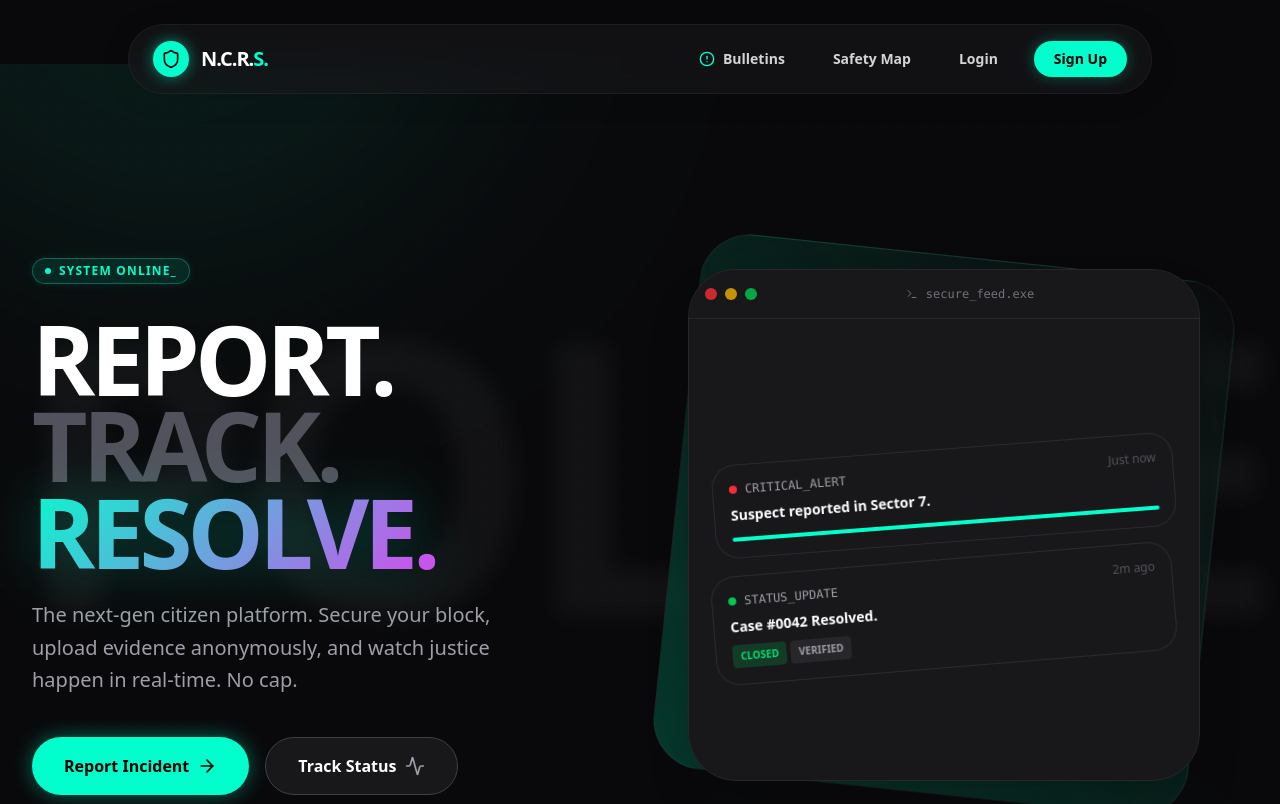
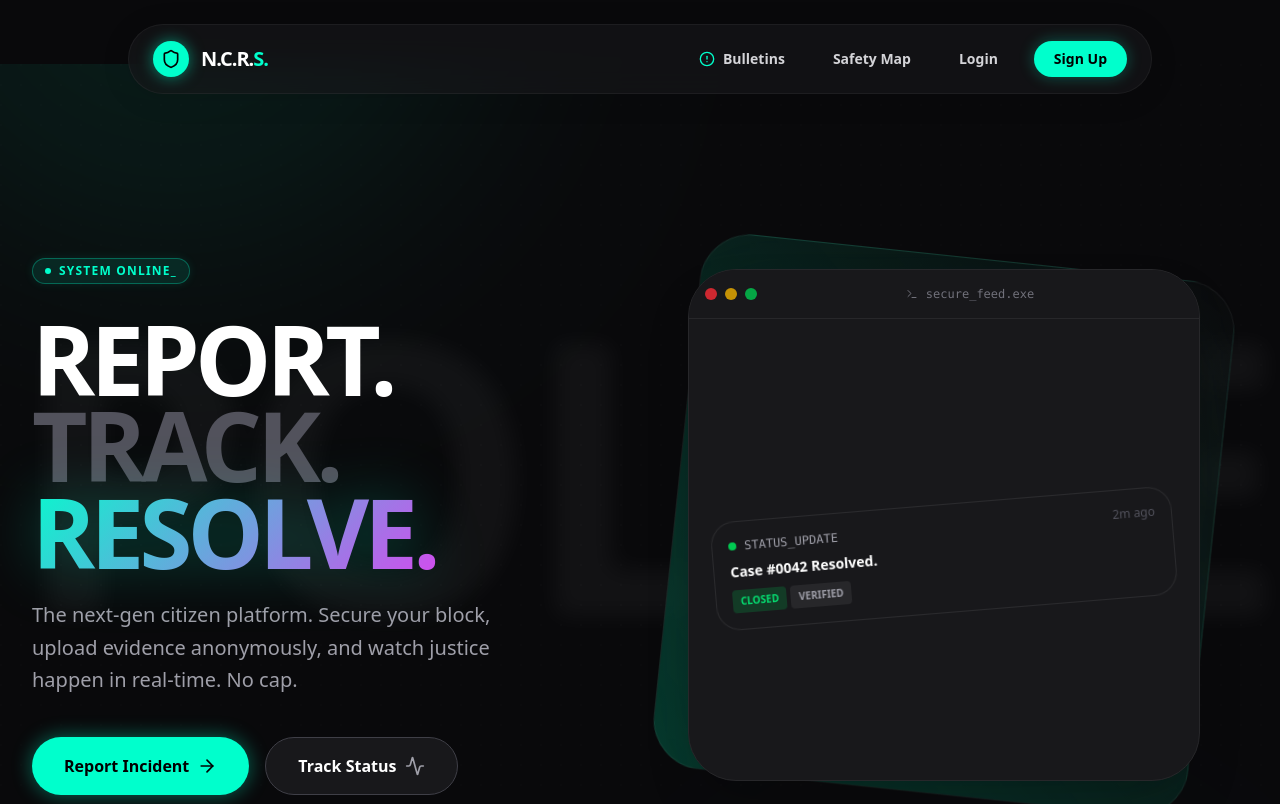
Before and after one commit to Deekshantpower2507/police-reporting-system, a React (Vite) app in the folder client/: page / in a window 1280 px wide. Shown: the top 804 px of the page. Built offline with nearby package versions, Linux system fonts and the light colour scheme.

Commit message:
style: Remove suspect reported in Sector 7 mock card from landing page

```diff
--- a/client/src/pages/LandingPage.jsx
+++ b/client/src/pages/LandingPage.jsx
@@ -68,19 +68,7 @@ const LandingPage = () => {
 
                             {/* Fake Terminal Body */}
                             <div className="p-6 flex-1 flex flex-col justify-center space-y-4">
-                                <div className="bento-card p-4 animate-float">
-                                    <div className="flex items-center justify-between mb-2">
-                                        <div className="flex items-center">
-                                            <div className="w-2 h-2 rounded-full bg-red-500 animate-pulse mr-2"></div>
-                                            <span className="text-xs font-mono text-zinc-400">CRITICAL_ALERT</span>
-                                        </div>
-                                        <span className="text-xs text-zinc-600">Just now</span>
-                                    </div>
-                                    <p className="text-sm font-bold text-white">Suspect reported in Sector 7.</p>
-                                    <div className="w-full bg-zinc-800 h-1 mt-3 rounded-full overflow-hidden">
-                                        <div className="bg-primary-500 h-full w-[100%] shadow-[0_0_10px_rgba(0,255,204,0.8)]"></div>
-                                    </div>
-                                </div>
+
 
                                 <div className="bento-card p-4 border-primary-500/30 bg-primary-500/5 animate-float" style={{animationDelay: '1s'}}>
                                     <div className="flex items-center justify-between mb-2">
```
Also changed, not shown: 1 other file (tests, documents, lock files or other folders).
